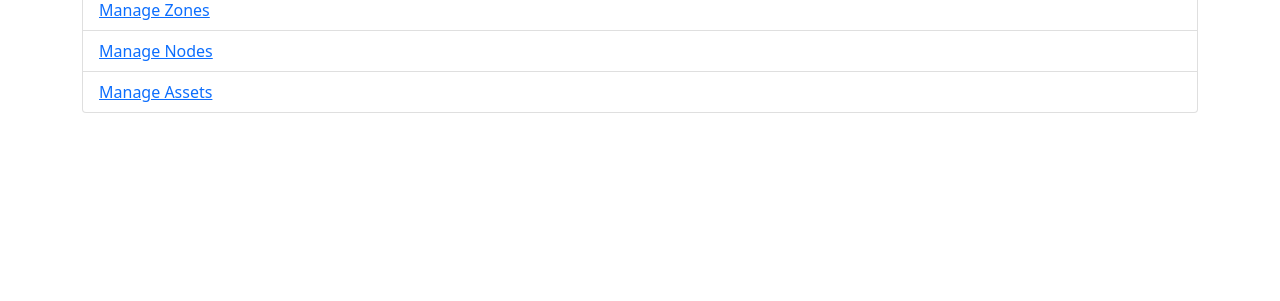
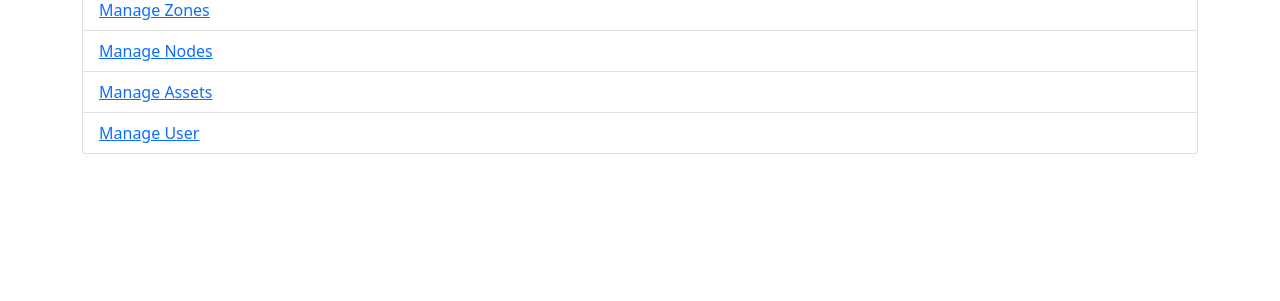
Before and after one commit to fymran/sso_aa, a Flask app: page /admin_dashboard in a window 1280 px wide. Shown: the part 425-726 px from the top of the page. Run offline with Flask 3, Linux system fonts and the light colour scheme; the visitor is signed in with stand-in values (Sample User, id 1); parts of the project's set-up code (start-up, migrations or seed data) failed here and were passed over.

Commit message:
user menu at admin_dashboard

```diff
--- a/app.py
+++ b/app.py
@@ -17,6 +17,7 @@ from app.public.routes import sso_bp
 from app.public.ticket_escalation import ticket_bp
 from app.public.maps import maps_bp
 from app.admin.product import product_bp
+from app.admin.user import user_bp
 
 # Application configuration
 app = Flask(__name__)
@@ -25,7 +26,7 @@ app.secret_key = 'your_secret_key'
 # Register Blueprints
 admin_blueprints = [
     admin_bp, projects_bp, pbts_bp, members_bp, team_bp, ifes_bp,
-    state_bp, visual_bp, wilayah_bp, zone_bp, node_bp, asset_bp, product_bp
+    state_bp, visual_bp, wilayah_bp, zone_bp, node_bp, asset_bp, product_bp, user_bp
 ]
 
 for bp in admin_blueprints:
--- a/templates/admin/admin_dashboard.html
+++ b/templates/admin/admin_dashboard.html
@@ -41,6 +41,9 @@
         <li class="list-group-item">
             <a href="{{ url_for('asset.manage_asset') }}">Manage Assets</a>
         </li>
+        <li class="list-group-item">
+            <a href="/user">Manage User</a>
+        </li>
     </ul>
 </div>
 </body>
```
